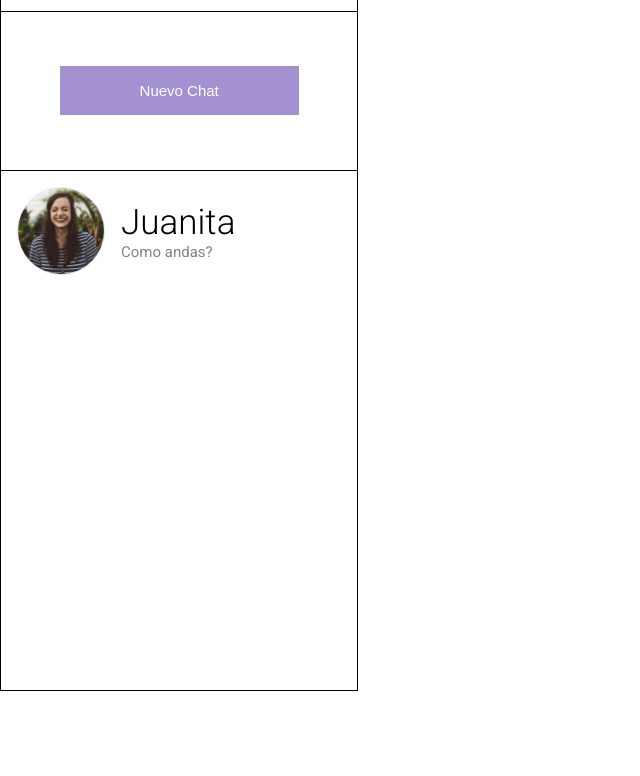
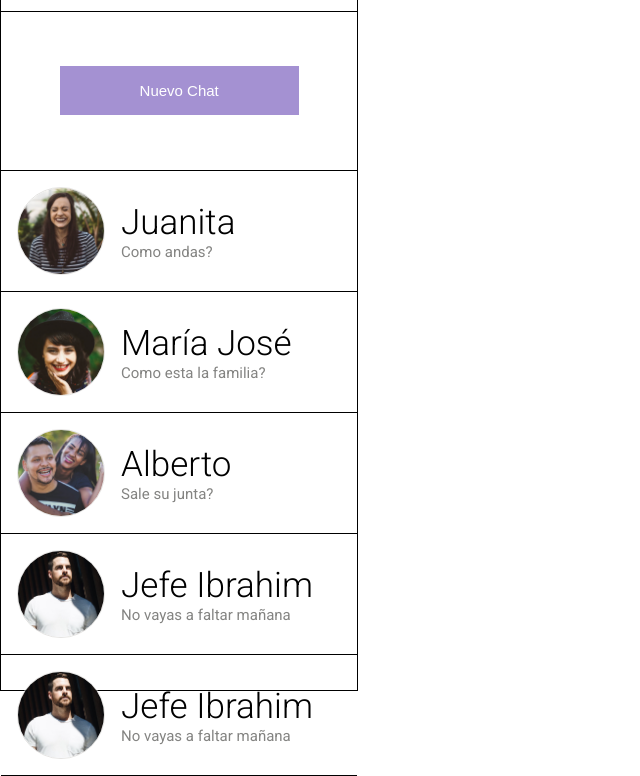
Before and after one commit to Molina92/mensajeria, a plain HTML site: page index.html in a window 1280 px wide. Shown: the part 109-885 px from the top of the page, without its empty margins (0-640 px from the left). Before the commit the page ends 800 px from the top, so only its background shows below. Drawn offline with Linux system fonts and the light colour scheme.

Commit message:
seccion nuevo chat part 2

```diff
--- a/assets/css/styles.css
+++ b/assets/css/styles.css
@@ -95,6 +95,7 @@ nav {
     flex-direction: row;
     align-items: center;
     padding: 1em;
+    border-bottom: 1px solid;
 }
 
 .user_chats .user_image img {
--- a/index.html
+++ b/index.html
@@ -41,17 +41,60 @@
                 </button>
             </div>
 
+
             <div class="user_chats">
                 <div class="user_image">
                     <img src="./assets/img/user (1).jpg" alt="Imagen de perfil de usuario">
                 </div>
 
-
                 <div class="user_conversation">
                     <p class="medium">Juanita</p>
                     <p class="small">Como andas?</p>
                 </div>
+            </div>
 
+            <div class="user_chats">
+                <div class="user_image">
+                    <img src="./assets/img/user (2).jpg" alt="Imagen de perfil de usuario">
+                </div>
+
+                <div class="user_conversation">
+                    <p class="medium">María José</p>
+                    <p class="small">Como esta la familia?</p>
+                </div>
+            </div>
+
+            <div class="user_chats">
+                <div class="user_image">
+                    <img src="./assets/img/user (3).jpg" alt="Imagen de perfil de usuario">
+                </div>
+
+                <div class="user_conversation">
+                    <p class="medium">Alberto</p>
+                    <p class="small">Sale su junta?</p>
+                </div>
+            </div>
+
+            <div class="user_chats">
+                <div class="user_image">
+                    <img src="./assets/img/user (4).jpg" alt="Imagen de perfil de usuario">
+                </div>
+
+                <div class="user_conversation">
+                    <p class="medium">Jefe Ibrahim</p>
+                    <p class="small">No vayas a faltar mañana</p>
+                </div>
+            </div>
+
+            <div class="user_chats">
+                <div class="user_image">
+                    <img src="./assets/img/user (4).jpg" alt="Imagen de perfil de usuario">
+                </div>
+
+                <div class="user_conversation">
+                    <p class="medium">Jefe Ibrahim</p>
+                    <p class="small">No vayas a faltar mañana</p>
+                </div>
             </div>
         </nav>
     </main>
```
